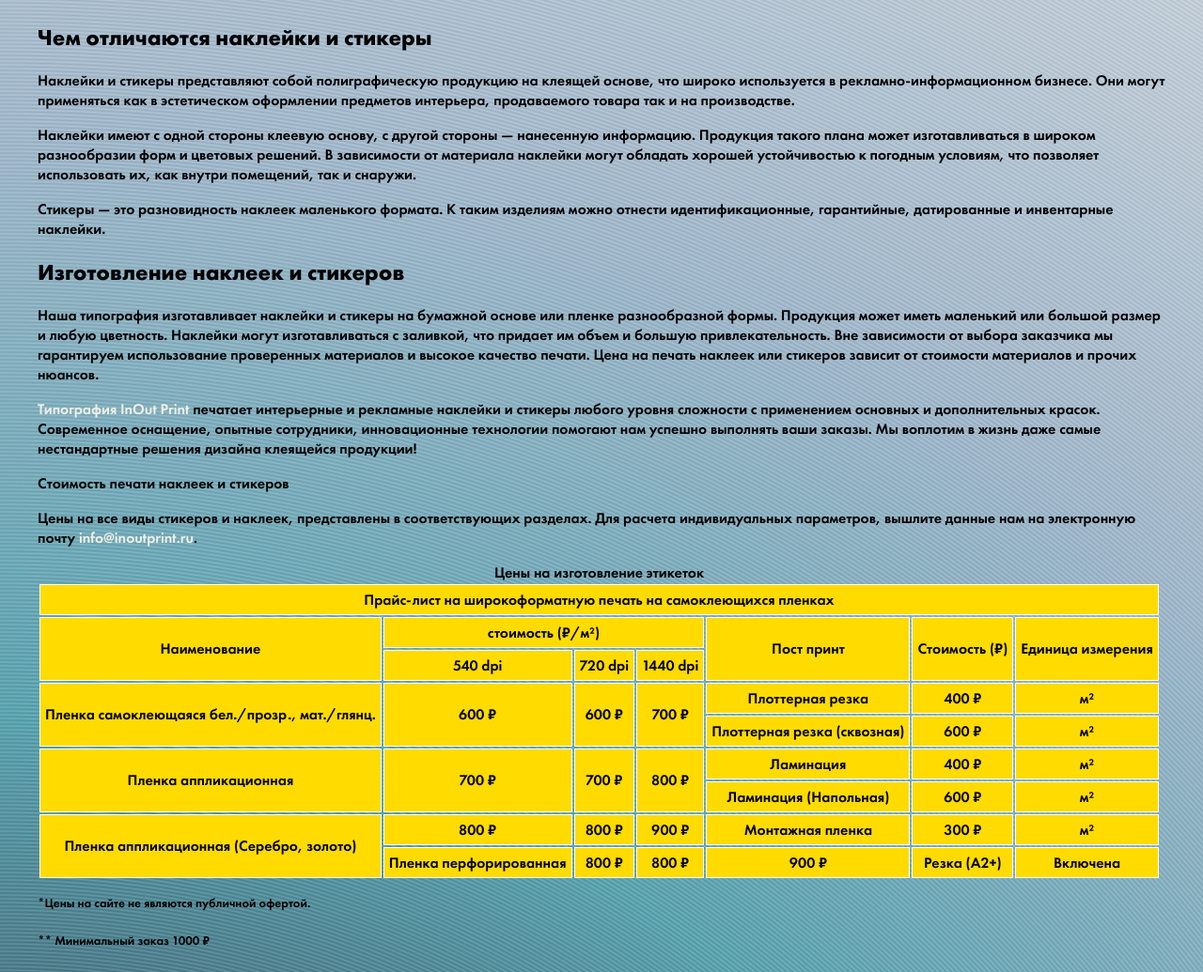
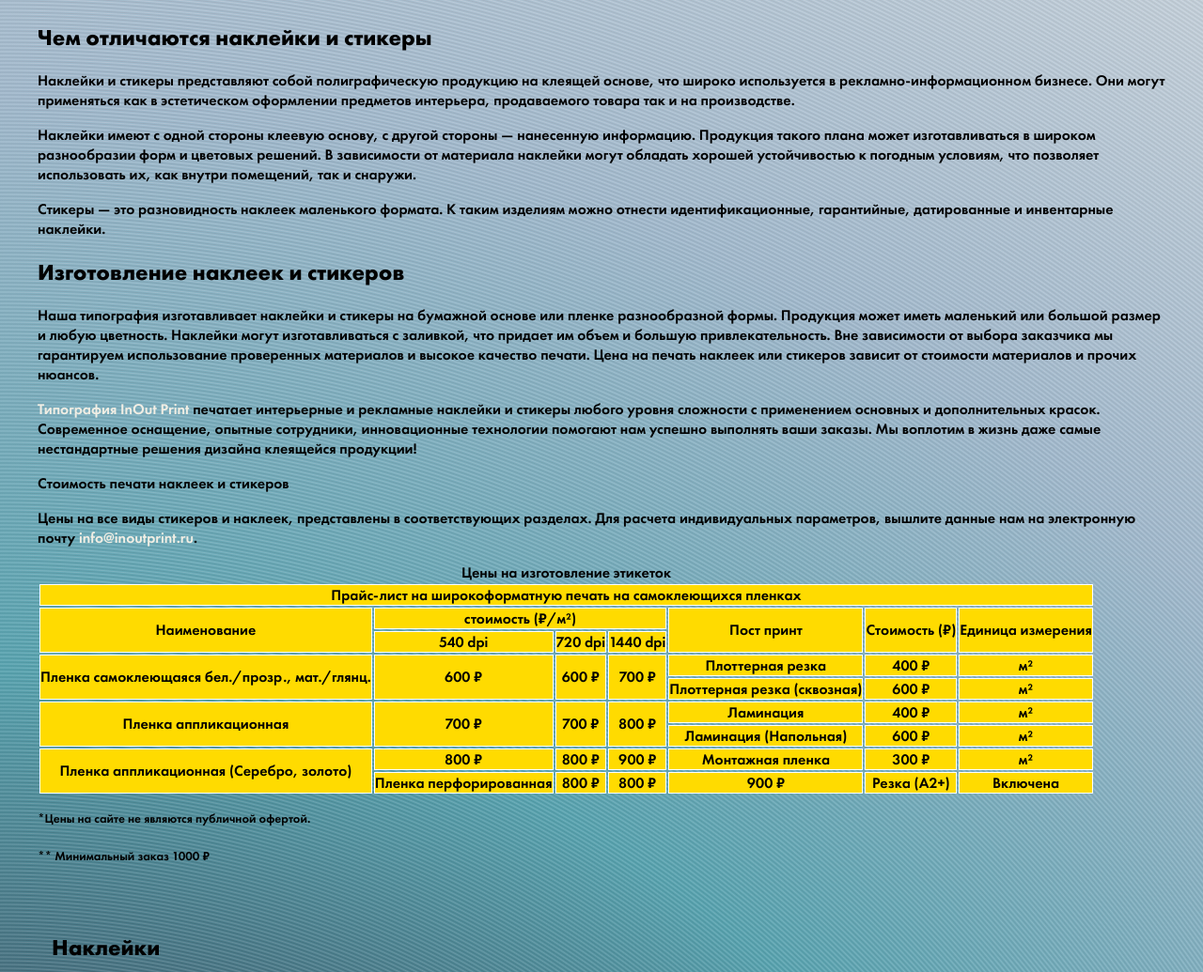
Before and after one commit to IvanAmelin/Ivan_Amelin_DIplom, a PHP site: page /baseinfo.php in a window 1280 px wide. Shown: the part 143-1178 px from the top of the page at 94% size. Run offline with PHP 8.4, Linux system fonts and the light colour scheme; lists and menus that the app fills with data are empty; some libraries are stand-ins or nearby versions.

Commit message:
Update style.css

```diff
--- a/style.css
+++ b/style.css
@@ -353,7 +353,7 @@ table th {
     background-color: #ffdb00;
     border: 1px solid #ffffff;
     font-size: 1.0em;
-    padding: 5px;
+    padding: 0px;
     text-align: center;
 }
 /* .contact-info a {
```
